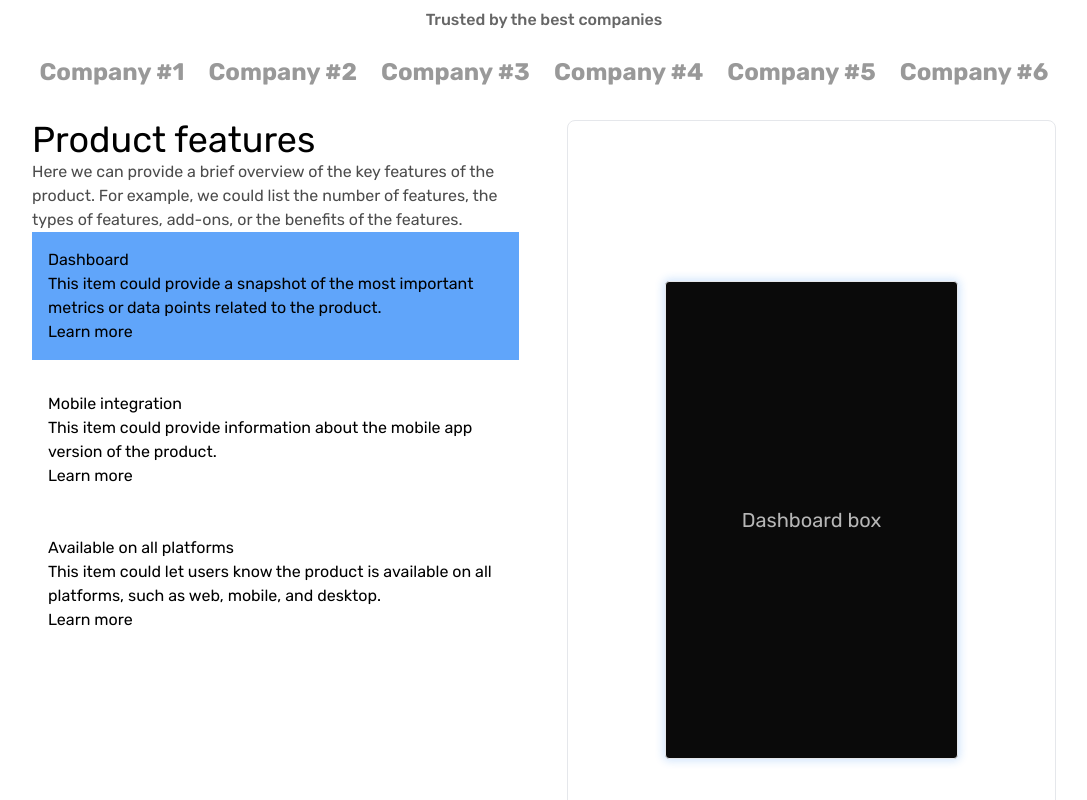
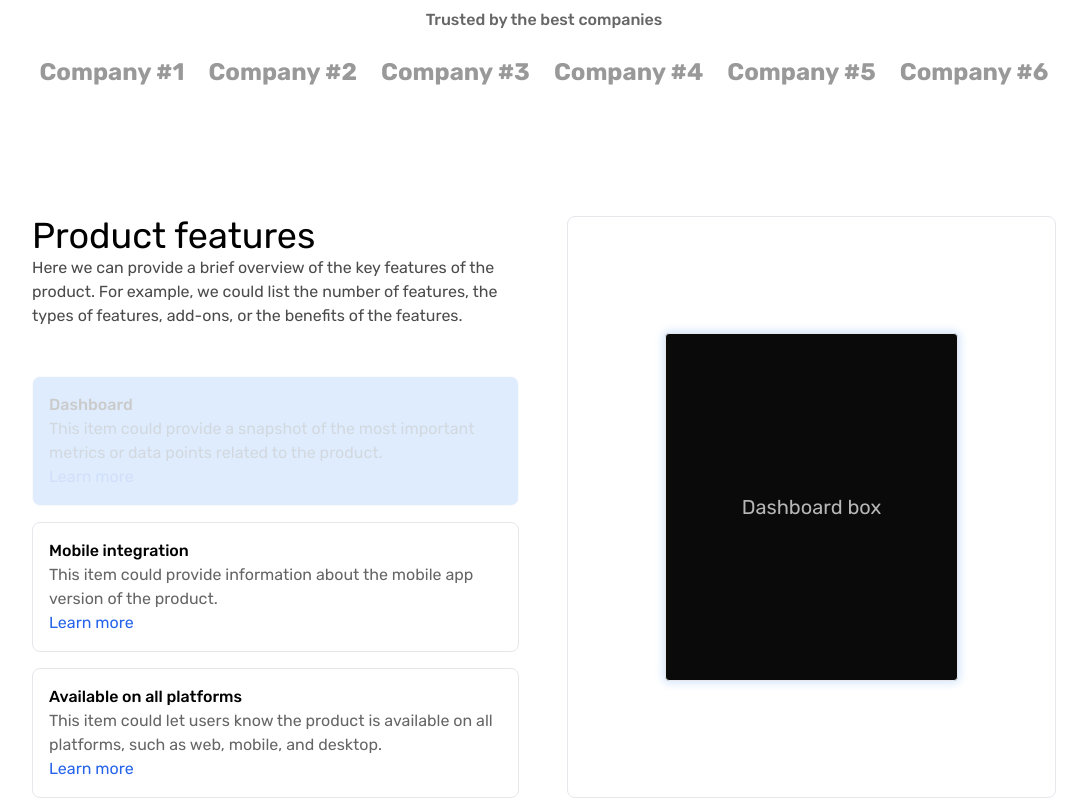
Before and after one commit to blu3IceCube/AI-saas-website, a Next.js app: page / in a window 1280 px wide. Shown: the part 1440-2240 px from the top of the page, without its empty margins (96-1183 px from the left). Built offline with nearby package versions, Linux system fonts and the light colour scheme.

Commit message:
fix styles

```diff
--- a/app/components/Features.tsx
+++ b/app/components/Features.tsx
@@ -13,7 +13,7 @@ const Features = () => {
   }, []);
 
   return (
-    <div className="flex items-stretch justify-center gap-12 w-full mb-14">
+    <div className="flex items-stretch justify-center gap-12 w-full mb-14 mt-24">
       <div className="flex-1">
         <h1 className="text-4xl">Product features</h1>
         <p className="opacity-70">
@@ -21,23 +21,25 @@ const Features = () => {
           product. For example, we could list the number of features, the types
           of features, add-ons, or the benefits of the features.
         </p>
-        <div className="flex flex-col gap-4">
+        <div className="flex flex-col gap-4 mt-12">
           {data.map((items, index) => (
             <div
-              className={`p-4 ${selectedIndex === index ? "bg-blue-400" : ""}`}
+              className={`p-4 border rounded-lg ${
+                selectedIndex === index ? "bg-blue-400 opacity-20" : ""
+              }`}
               onClick={() => {
                 setSelectedContent(items.content);
                 setSelectedIndex(index);
               }}
             >
-              <h1>{items.title}</h1>
-              <p>{items.discription}</p>
-              <span className="cursor-pointer">Learn more</span>
+              <h1 className="font-medium">{items.title}</h1>
+              <p className="opacity-60">{items.discription}</p>
+              <span className="cursor-pointer text-blue-600">Learn more</span>
             </div>
           ))}
         </div>
       </div>
-      <div className="flex items-center justify-center border rounded-lg flex-1 h-screen">
+      <div className="flex items-center justify-center border rounded-lg flex-1">
         {selectedContent}
       </div>
     </div>
```
